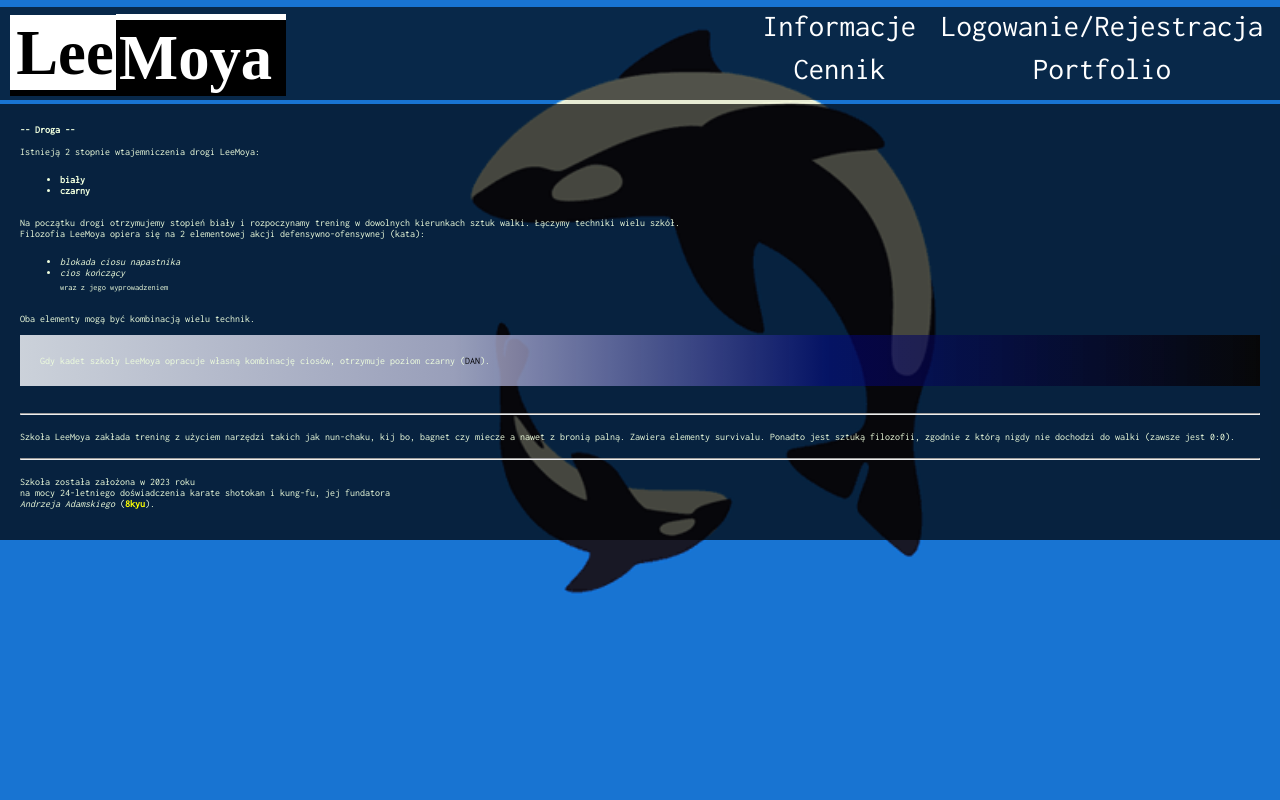
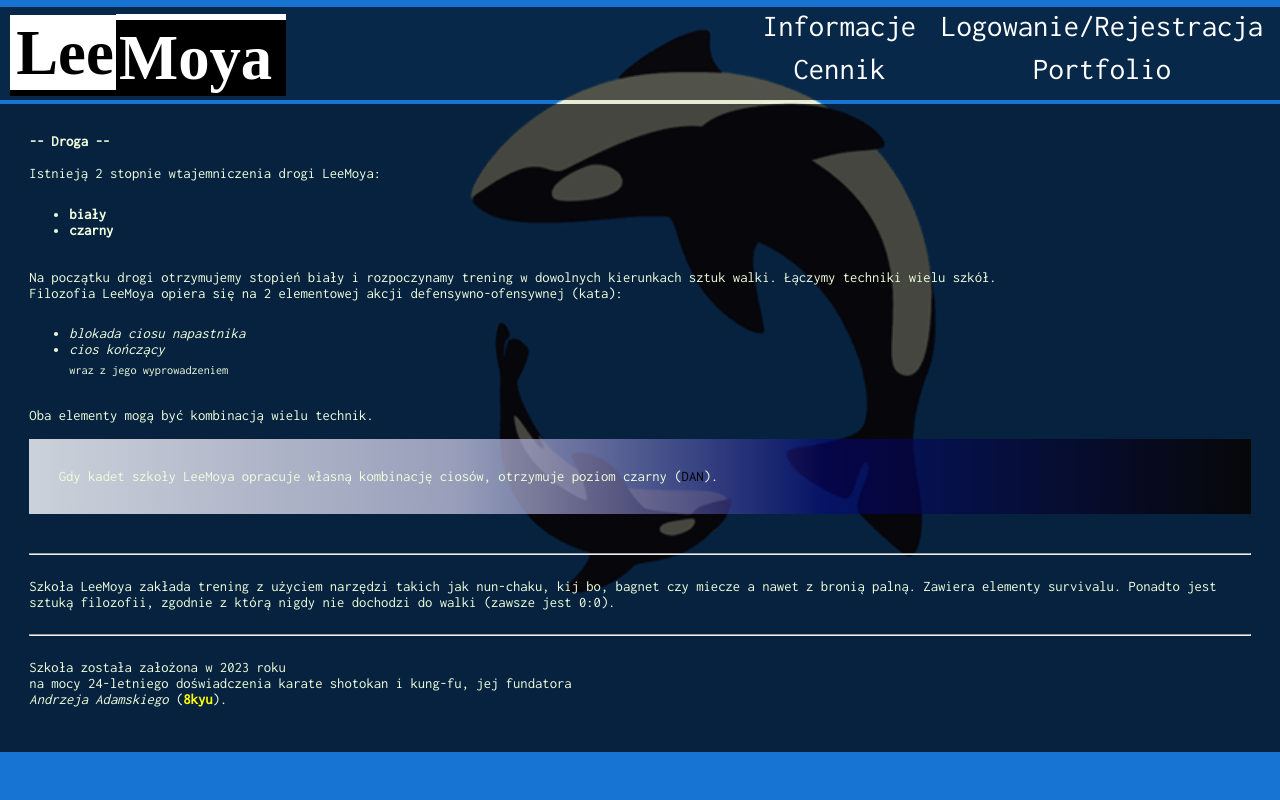
Before and after one commit to Vicky347/ngcssid-71395931, a PHP site: page / in a window 1280 px wide. Run offline with PHP 8.4, Linux system fonts and the light colour scheme; some web fonts are replaced.

Commit message:
Add files via upload

```diff
--- a/index.php
+++ b/index.php
@@ -1,11 +1,11 @@
 <?php
     include("hthead.php");
 ?>
-<body style="color:#effedd; margin:0; padding:0; padding-top:5pt;">
+<body style="color:#effedd; margin:0; padding:0; padding-top:5pt; font-size:10pt;">
    <?php
    include("header.php");
    ?>
-        <div style="font-family: 'Inconsolata', cursive; font-size:10px; background:rgba(0,0,0, 0.7); padding:2em; margin-top:97px;">
+        <div style="font-family: 'Inconsolata', cursive; font-size:11pt; background:rgba(0,0,0, 0.7); padding:2em; margin-top:97px;">
 	<b>-- Droga --</b>
 	<br>
 	<br>
```
Also changed, not shown: login.php (+4 -3 lines).
